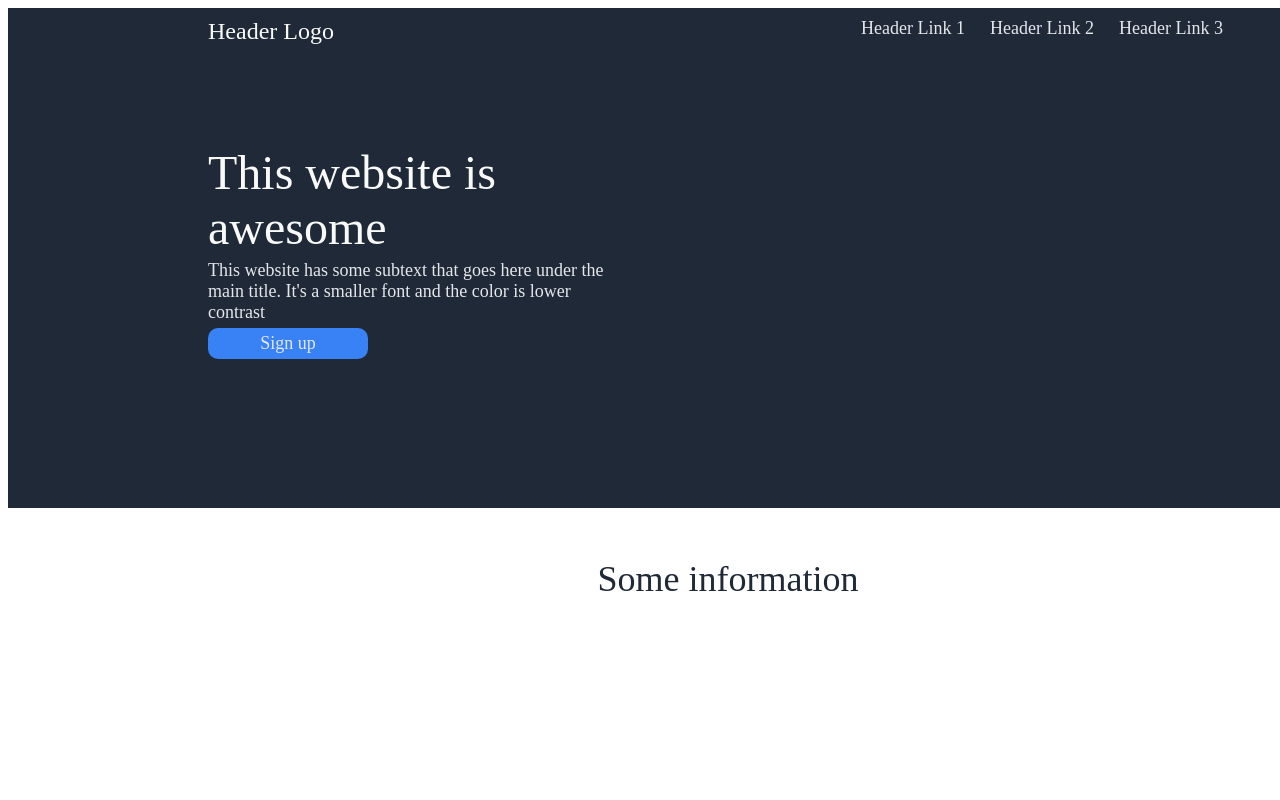
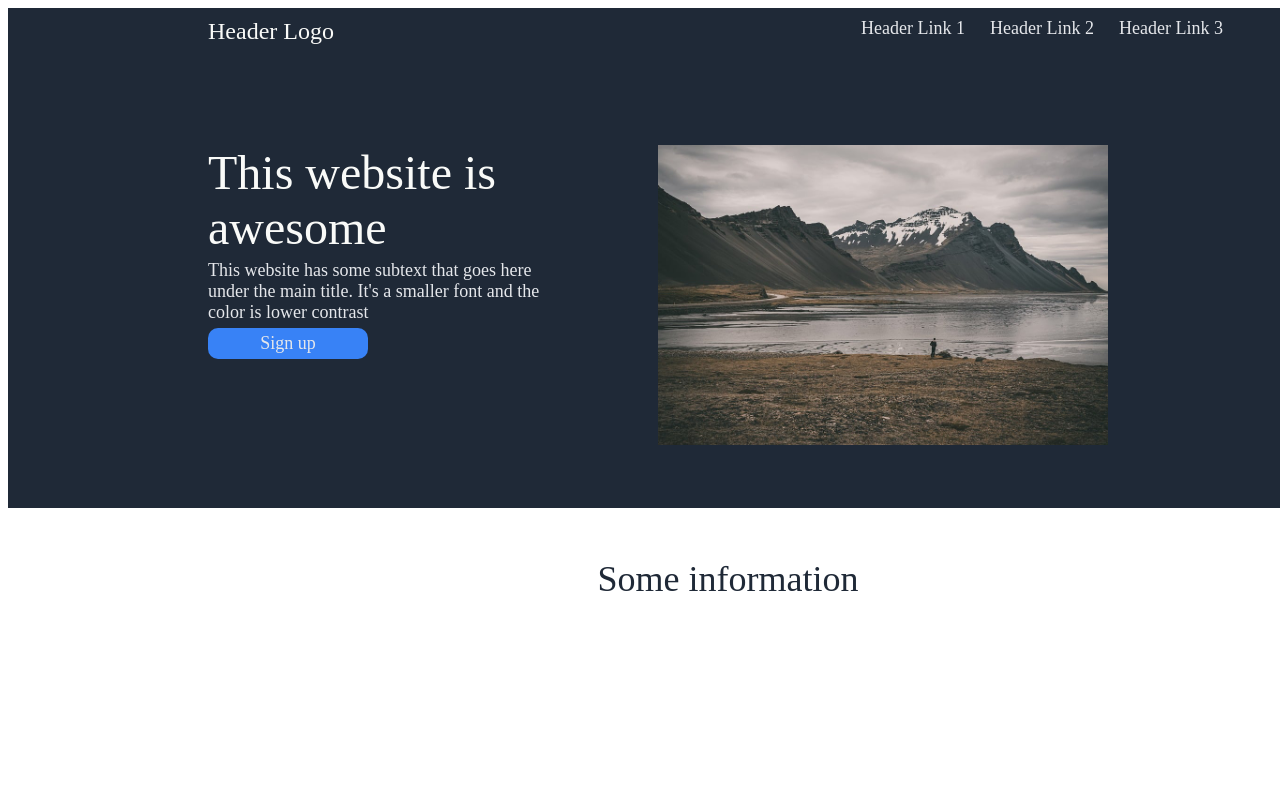
Before and after one commit to Enchengzw/Project-Landing-Page, a plain HTML site: page index.html in a window 1280 px wide. Shown: the top 800 px of the page. Drawn offline with Linux system fonts and the light colour scheme.

Commit message:
Finish Part1

```diff
--- a/index.html
+++ b/index.html
@@ -4,7 +4,7 @@
     <meta charset="UTF-8">
     <meta name="viewport" content="width=device-width, initial-scale=1.0">
     <meta http-equiv="X-UA-Compatible" content="ie=edge">
-    <title>HTML 5 Boilerplate</title>
+    <title>First Webpage</title>
     <link rel="stylesheet" href="style.css">
   </head>
   <body>
@@ -24,7 +24,7 @@
                               is lower contrast</div>
         <div class = 'left3'>Sign up</div>
       </div>
-      <img src: >
+      <img class = 'mountain' src = './mountains-7699910_960_720.jpg' >
     </div>
   </div>
 
--- a/style.css
+++ b/style.css
@@ -36,9 +36,10 @@
 
 .topcontent {
     display: flex;
-    width: 400px;
-    flex: 0 0 auto;
+    width: 900px;
     margin-top: 100px;
+    margin-right: auto;
+    flex:auto;
 }
 
 .left1 {
@@ -60,6 +61,17 @@
     width: 150px;
     text-align: center;
     padding: 5px;
+}
+
+.leftcontent {
+    width: 400px
+}
+
+.mountain {
+    height: 300px;
+    width: 500px;
+    padding-right: 0;
+    margin-left: 100px;
 }
 
 .topmiddlecontainer {
```
